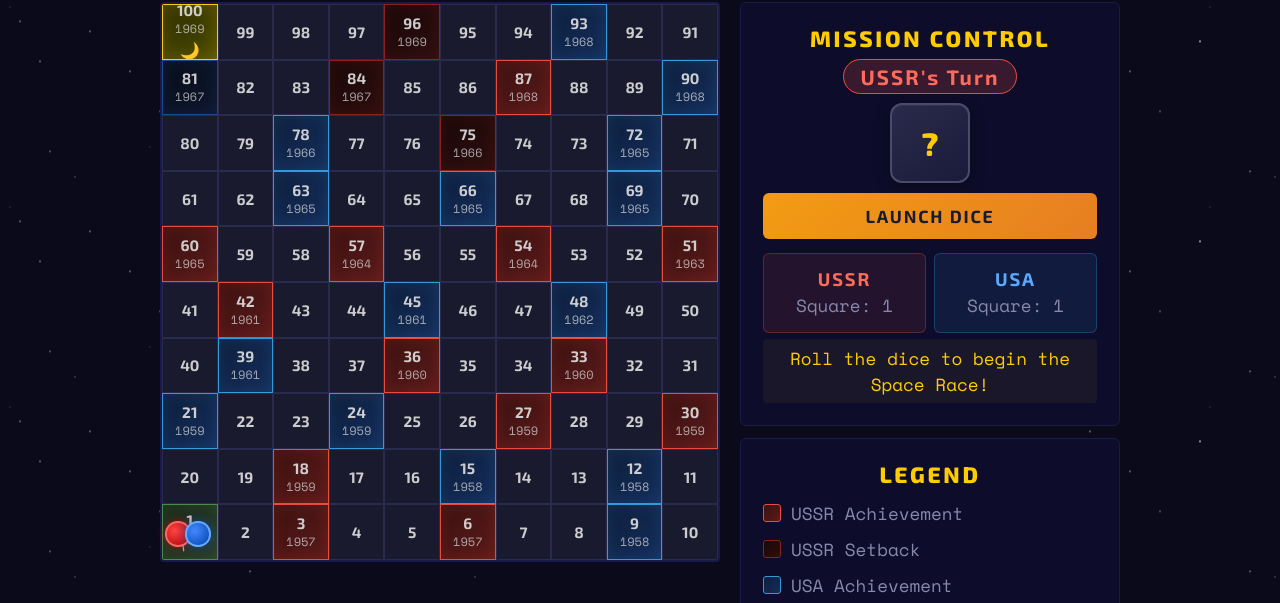
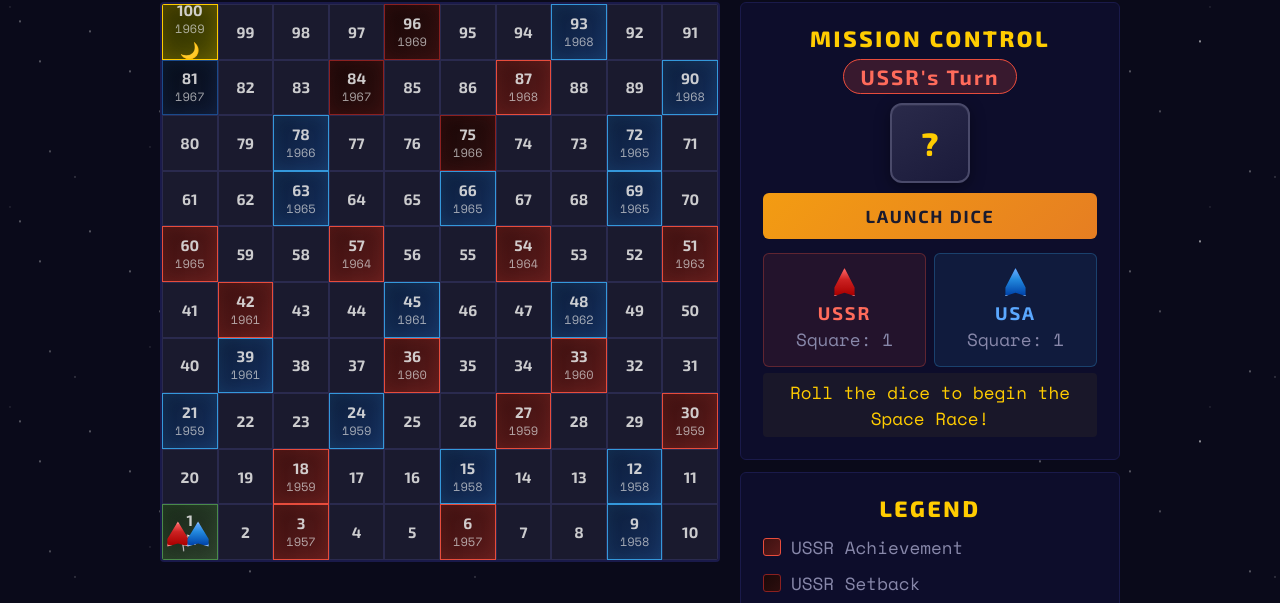
Before and after one commit to CryptoWombat/SR-SNL, a website: page index.html in a window 1280 px wide. Shown: the part 192-795 px from the top of the page. Drawn offline with nearby package versions, Linux system fonts and the light colour scheme; no server answers.

Commit message:
Red and blue spaceship tokens and Mission Control markers; cache v4
Made-with: Cursor

```diff
--- a/index.html
+++ b/index.html
@@ -7,7 +7,7 @@
   <link rel="preconnect" href="https://fonts.googleapis.com">
   <link rel="preconnect" href="https://fonts.gstatic.com" crossorigin>
   <link href="https://fonts.googleapis.com/css2?family=Exo+2:wght@400;600;700;800&family=Space+Mono:wght@400;700&display=swap" rel="stylesheet">
-  <link rel="stylesheet" href="style.css?v=3">
+  <link rel="stylesheet" href="style.css?v=4">
 </head>
 <body>
   <div id="stars"></div>
@@ -38,10 +38,12 @@
         </div>
         <div class="player-status">
           <div class="player-card ussr-card">
+            <span class="player-ship player-ship-ussr" aria-hidden="true"></span>
             <span class="player-name">USSR</span>
             <span class="player-pos" id="ussr-pos">Square: 1</span>
           </div>
           <div class="player-card usa-card">
+            <span class="player-ship player-ship-usa" aria-hidden="true"></span>
             <span class="player-name">USA</span>
             <span class="player-pos" id="usa-pos">Square: 1</span>
           </div>
@@ -85,6 +87,6 @@
     </div>
   </div>
 
-  <script src="game.js?v=3"></script>
+  <script src="game.js?v=4"></script>
 </body>
 </html>
--- a/style.css
+++ b/style.css
@@ -260,33 +260,35 @@ header h1 {
   box-shadow: inset 0 0 15px rgba(74, 138, 74, 0.2);
 }
 
-/* === PLAYER TOKENS === */
+/* === PLAYER TOKENS (spaceships) === */
 .token {
   position: absolute;
-  width: clamp(18px, 2.5vw, 28px);
-  height: clamp(18px, 2.5vw, 28px);
-  border-radius: 50%;
+  width: clamp(20px, 2.8vw, 32px);
+  height: clamp(24px, 3.2vw, 38px);
+  border-radius: 50% 50% 4px 4px;
   display: flex;
   align-items: center;
   justify-content: center;
-  font-size: clamp(10px, 1.4vw, 16px);
+  font-size: clamp(12px, 1.6vw, 18px);
   font-weight: bold;
   transition: left 0.4s ease, top 0.4s ease;
   z-index: 10;
   pointer-events: none;
+  /* Spaceship shape: pointed nose at top, body, slight flare at base */
+  clip-path: polygon(50% 0%, 92% 70%, 92% 100%, 50% 88%, 8% 100%, 8% 70%);
 }
 
 .token-ussr {
-  background: radial-gradient(circle at 35% 35%, #ff4444, #aa0000);
-  border: 2px solid #ff6666;
-  box-shadow: 0 0 10px rgba(255, 0, 0, 0.5);
+  background: linear-gradient(180deg, #ff6666 0%, #cc2222 40%, #aa0000 100%);
+  border: 2px solid #ff8888;
+  box-shadow: 0 0 12px rgba(255, 0, 0, 0.5), inset 0 1px 0 rgba(255,255,255,0.2);
   color: #ffe0e0;
 }
 
 .token-usa {
-  background: radial-gradient(circle at 35% 35%, #4488ff, #0044aa);
-  border: 2px solid #66aaff;
-  box-shadow: 0 0 10px rgba(0, 100, 255, 0.5);
+  background: linear-gradient(180deg, #66aaff 0%, #2288dd 40%, #0044aa 100%);
+  border: 2px solid #88bbff;
+  box-shadow: 0 0 12px rgba(0, 100, 255, 0.5), inset 0 1px 0 rgba(255,255,255,0.2);
   color: #e0e8ff;
 }
 
@@ -483,6 +485,27 @@ header h1 {
   padding: 14px 10px;
   border-radius: 6px;
   font-size: 1.1rem;
+}
+
+.player-ship {
+  display: block;
+  width: 24px;
+  height: 28px;
+  margin-bottom: 6px;
+  clip-path: polygon(50% 0%, 92% 70%, 92% 100%, 50% 88%, 8% 100%, 8% 70%);
+  flex-shrink: 0;
+}
+
+.player-ship-ussr {
+  background: linear-gradient(180deg, #ff6666 0%, #cc2222 40%, #aa0000 100%);
+  border: 1px solid rgba(255, 136, 136, 0.5);
+  box-shadow: 0 0 8px rgba(255, 0, 0, 0.3);
+}
+
+.player-ship-usa {
+  background: linear-gradient(180deg, #66aaff 0%, #2288dd 40%, #0044aa 100%);
+  border: 1px solid rgba(136, 187, 255, 0.5);
+  box-shadow: 0 0 8px rgba(0, 100, 255, 0.3);
 }
 
 .ussr-card {
```
Also changed, not shown: admin.html (+2 -2 lines).
